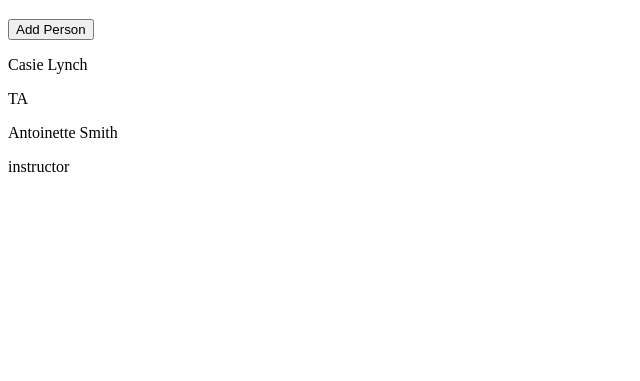
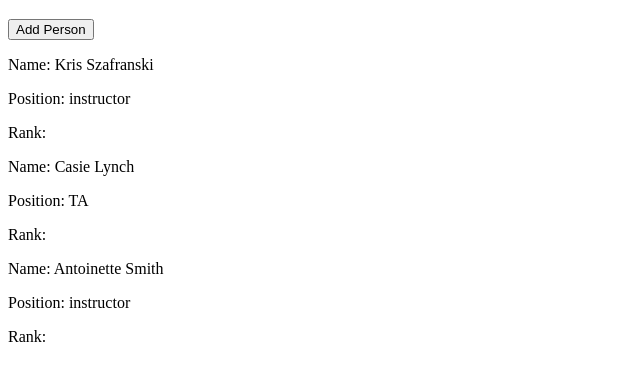
Before and after one commit to kdszafranski/prime-simple-factory, a website: page public/views/index.html in a window 1280 px wide. Shown: the part 61-442 px from the top of the page, without its empty margins (0-640 px from the left). Drawn offline with Linux system fonts and the light colour scheme.

Commit message:
added in rank filter to repeat

```diff
--- a/public/views/index.html
+++ b/public/views/index.html
@@ -12,19 +12,12 @@
     <div ng-controller="IndexController">
         <button ng-click="addPerson()">Add Person</button>
 
-        <div ng-repeat="person in people">
-            <div ng-if="person.name != 'Kris Szafranski'">
-                <p>{{person.name}}</p>
-                <p>{{person.position}}</p>
-            </div>
+        <div ng-repeat="person in people | orderBy: 'rank' | limitTo: 3">
+            <p>Name: {{person.name}}</p>
+            <p>Position: {{person.position}}</p>
+            <p>Rank: {{person.rank}}</p>
         </div>
-
-
     </div>
 
-    <div>
-
-
-    </div>
 </body>
 </html>
```
